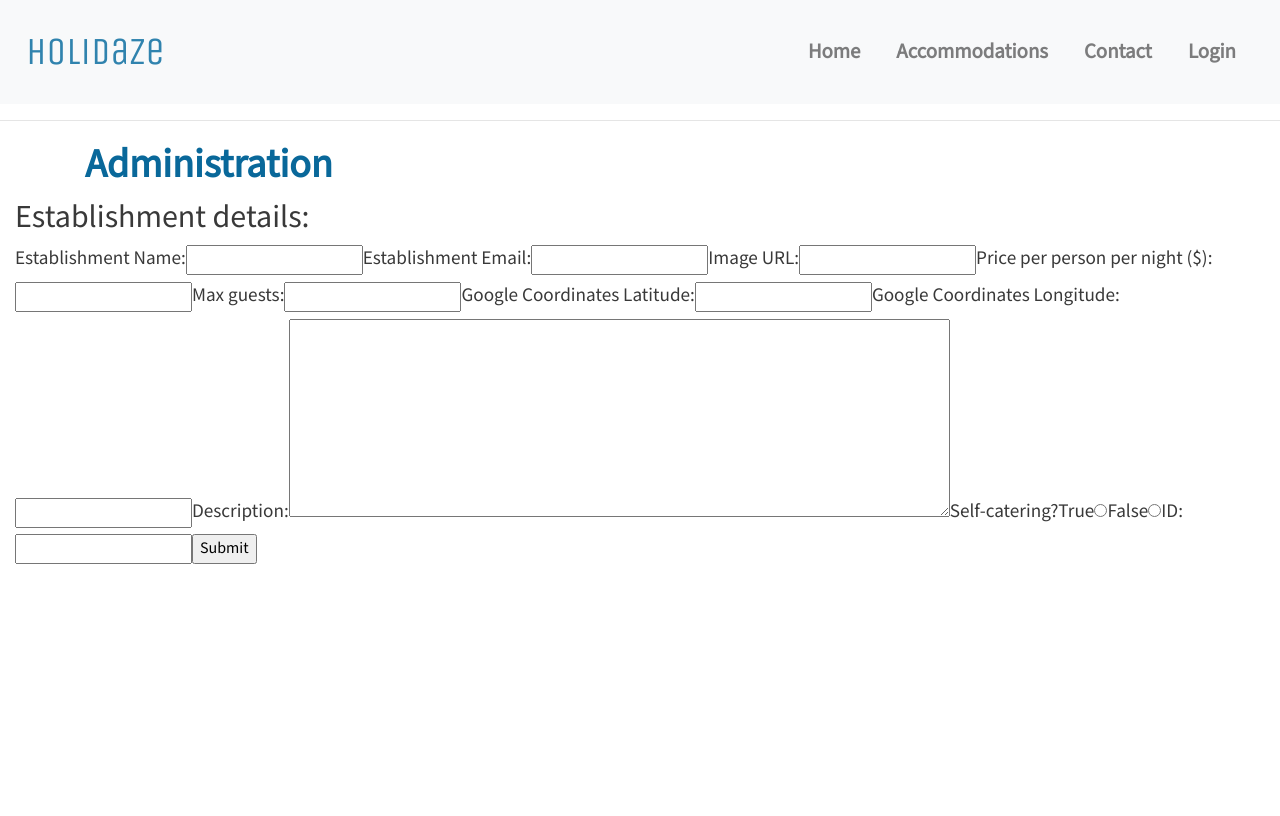
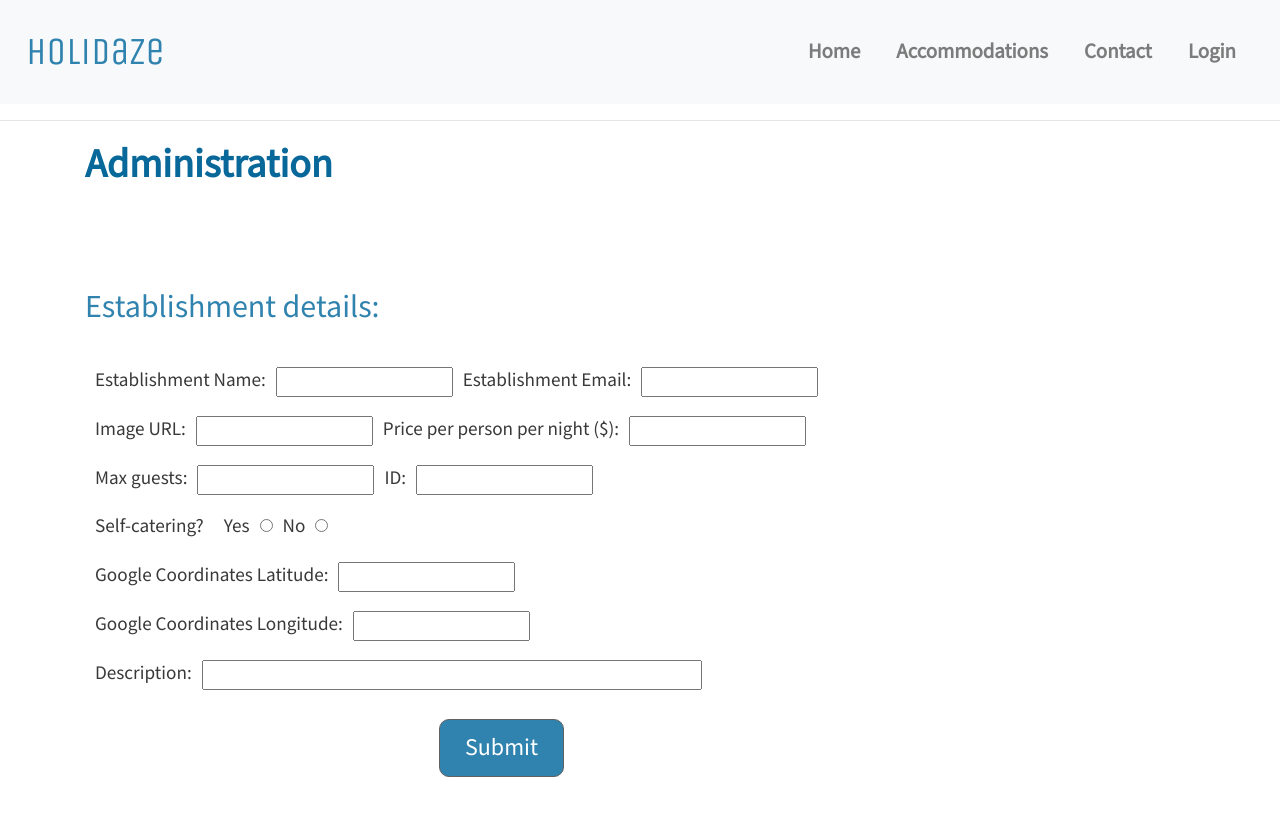
Before and after one commit to JulieWilhelmine/Holidaze, a React (Create React App) app: page /addEstablishment in a window 1280 px wide. Shown: the top 816 px of the page. Built offline with nearby package versions, Linux system fonts and the light colour scheme.

Commit message:
AddEstablishment updates

```diff
--- a/src/pages/AddEstablishmentPage.jsx
+++ b/src/pages/AddEstablishmentPage.jsx
@@ -12,30 +12,38 @@ class AddEstablishmentPage extends Component {
             <h1 className="[ headline ] [ headline--admin ]">Administration</h1>
 
                 <h2 className="[ headline ] [ headline--addEstablishment ]">Establishment details:</h2>
-                    <form method="POST" action="http://localhost/hotel-booking/server/add-establishments-success.php">
+                    <form method="POST" action="http://localhost/hotel-booking/server/add-establishments-success.php" className="[ addEstablishment ]">
                         <label for="establishmentName">Establishment Name: </label>
-                        <input type="text" name="establishmentName" id="establishmentName" className="[ addEstablishment__input ]" />
+                        <input type="text" name="establishmentName" id="establishmentName" className="[ addEstablishment__input ]" required />
                         <label for="establishmentEmail">Establishment Email: </label>
-                        <input type="text" name="establishmentEmail" id="establishmentEmail" className="[ addEstablishment__input ]" />
+                        <input type="text" name="establishmentEmail" id="establishmentEmail" className="[ addEstablishment__input ]" required />
+                        <br />
                         <label for="imageUrl">Image URL: </label>
-                        <input type="text" name="imageUrl" id="imageUrl" className="[ addEstablishment__input ]" />
+                        <input type="text" name="imageUrl" id="imageUrl" className="[ addEstablishment__input ]" required />
                         <label for="price">Price per person per night ($): </label>
-                        <input type="number" name="price" id="price" className="[ addEstablishment__input ]" />
+                        <input type="number" name="price" id="price" className="[ addEstablishment__input ]" required />
+
+                        <br />
                         <label for="maxGuests">Max guests: </label>
-                        <input type="number" name="maxGuests" id="maxGuests" className="[ addEstablishment__input ]" />
+                        <input type="number" name="maxGuests" id="maxGuests" className="[ addEstablishment__input ]" required />
+                        <label for="id">ID: </label>
+                        <input type="number" name="id" id="id" className="[ addEstablishment__input ]" required />
+                        <br />
+                        <label for="selfCatering">Self-catering?</label>
+                        <label for="true">Yes</label>
+                        <input type="radio" id="true" name="selfCatering" value="true" />
+                        <label for="false">No</label>
+                        <input type="radio" id="false" name="selfCatering" value="false" />
+                        <br />
                         <label for="googleLat">Google Coordinates Latitude: </label>
-                        <input type="text" name="googleLat" id="googleLat" className="[ addEstablishment__input ]" />
+                        <input type="text" name="googleLat" id="googleLat" className="[ addEstablishment__input ]" required />
+                        <br />
                         <label for="googleLong">Google Coordinates Longitude: </label>
-                        <input type="text" name="googleLong" id="googleLong" className="[ addEstablishment__input ]" />
+                        <input type="text" name="googleLong" id="googleLong" className="[ addEstablishment__input ]" required />
+                        <br />
                         <label for="description">Description: </label>
-                        <textarea name="description" id="description" rows="8" cols="80" className="[ addEstablishment__input ]" />
-                        <label for="selfCatering">Self-catering?</label>
-                        <label for="true">True</label>
-                        <input type="radio" id="true" name="selfCatering" value="true" />
-                        <label for="false">False</label>
-                        <input type="radio" id="false" name="selfCatering" value="false" />
-                        <label for="id">ID: </label>
-                        <input type="number" name="id" id="id" className="[ addEstablishment__input ]" />
+                        <input name="description" id="description" className="[ addEstablishment__input ]" required />
+                        <br />
                         <input type="submit" className="[ addEstablishment__submit ]"/>
                     </form>
         </div>
--- /dev/null
+++ b/src/styles/partials/_addEstablishment.scss
@@ -0,0 +1,23 @@
+// add establishment styles
+
+.headline--addEstablishment {
+    margin: 100px 0 30px 70px;
+    color: $lightblue;
+}
+
+.addEstablishment {
+    margin: 20px 0 100px 70px;
+
+    label {
+        margin: 10px;
+    }
+    &__submit {
+        @extend .contact__submit;
+        margin: 20px 0 0 30%;
+        padding: 10px 25px;
+    }
+}
+
+#description {
+    min-width: 500px;
+}
--- a/src/styles/styles.scss
+++ b/src/styles/styles.scss
@@ -52,3 +52,4 @@ a {
 @import './partials/homepage';
 @import './partials/contact';
 @import './partials/login';
+@import './partials/addEstablishment';
```
